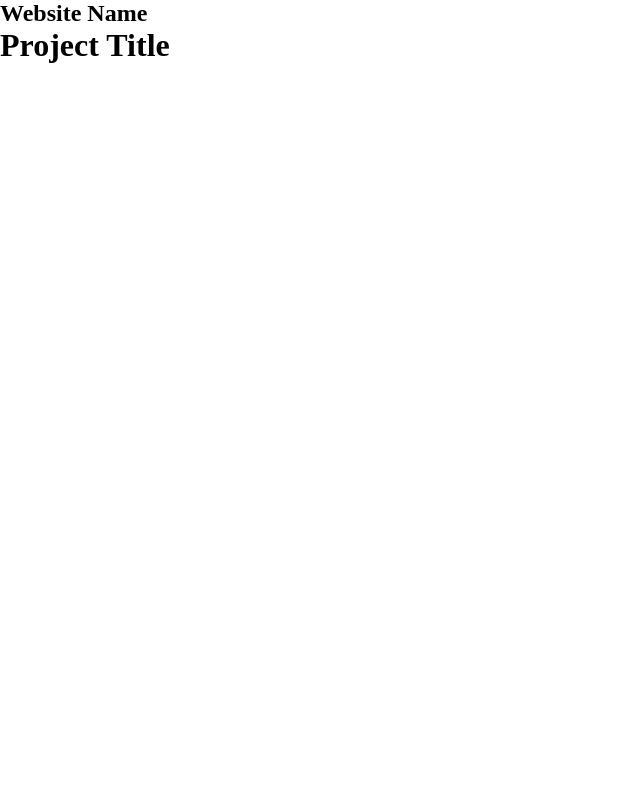
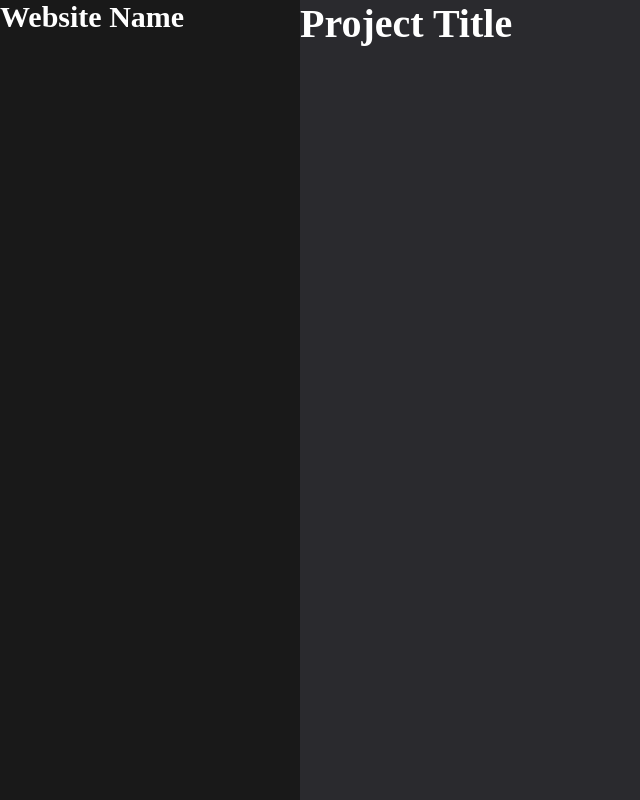
Before and after one commit to 101113608/todo-list, a website built with webpack: page src/template.html in a window 1280 px wide. Shown: the whole page, without its empty margins (0-640 px from the left). Built offline with nearby package versions, Linux system fonts and the light colour scheme.

Commit message:
Add base styling to styles.css

```diff
--- a/src/styles.css
+++ b/src/styles.css
@@ -9,6 +9,28 @@
     padding: 0;
 }
 
+:root {
+    --nero-clr: #191919;
+    --jaguar-clr: #2a2a2e;
+    --grenadier-clr: #bd402c;
+    --cinnabar-clr: #db4b35;
+    --grey-clr: #898585;
+
+}
+
 body {
     min-height: 100svh;
+    background-color: var(--nero-clr);
+    color: #fff;
+    font-size: 1.25rem;
+    display: grid;
+    grid-template-columns: minmax(300px, 1fr) 6fr;
 }
+
+aside {
+    background-color: var(--nero-clr);
+}
+
+main {
+    background-color: var(--jaguar-clr);
+}
```
